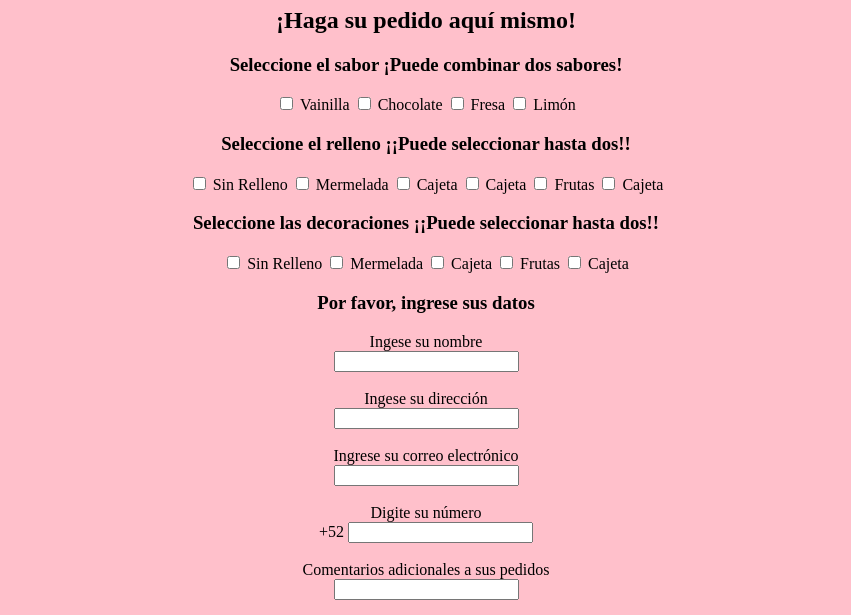
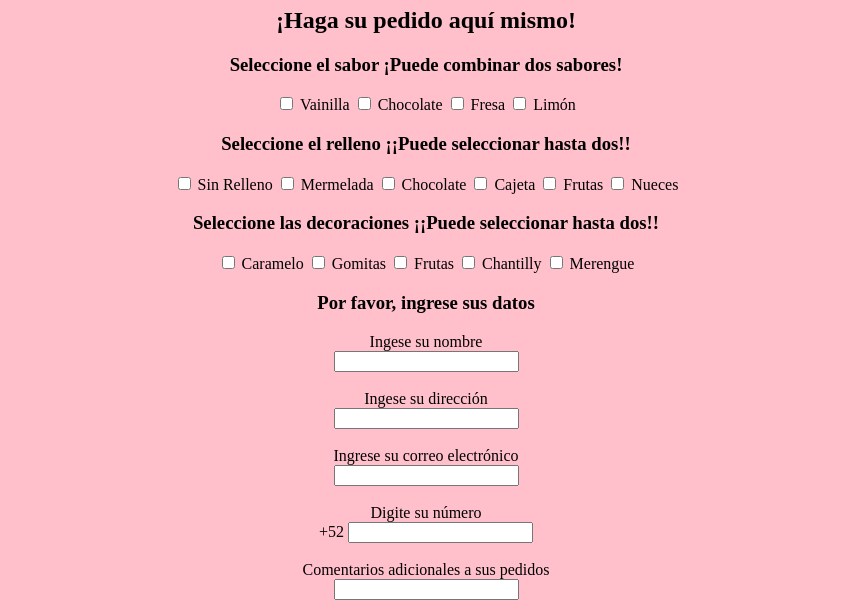
Before and after one commit to EDPY0129/PracticaHTML_Pasteleria, a plain HTML site: page index.html in a window 1280 px wide. Shown: the part 868-1483 px from the top of the page, without its empty margins (214-1065 px from the left). Drawn offline with Linux system fonts and the light colour scheme.

Commit message:
Update index.html

```diff
--- a/index.html
+++ b/index.html
@@ -72,25 +72,25 @@
         <input type="checkbox" id="r2" name="r2" value="Mermelada">
         <label for="r2">Mermelada</label>
         <input type="checkbox" id="r6" name="r6" value="Chocolate">
-        <label for="r6">Cajeta</label>
+        <label for="r6">Chocolate</label>
         <input type="checkbox" id="r3" name="r3" value="Cajeta">
         <label for="r4">Cajeta</label>
         <input type="checkbox" id="r4" name="r4" value="Frutas">
         <label for="r4">Frutas</label>
         <input type="checkbox" id="r5" name="r4"5value="Nueces">
-        <label for="r5">Cajeta</label>
+        <label for="r5">Nueces</label>
     <br>
         <h3>Seleccione las decoraciones ¡¡Puede seleccionar hasta dos!! </h3>
         <input type="checkbox" id="d1" name="d1" value="Caramelo">
-        <label for="d1">Sin Relleno</label>
+        <label for="d1">Caramelo</label>
         <input type="checkbox" id="d2" name="d2" value="Gomita">
-        <label for="d2">Mermelada</label>
+        <label for="d2">Gomitas</label>
         <input type="checkbox" id="d3" name="d3" value="Frutas">
-        <label for="d4">Cajeta</label>
-        <input type="checkbox" id="d4" name="d4" value="Chanilly">
         <label for="d4">Frutas</label>
+        <input type="checkbox" id="d4" name="d4" value="Chantilly">
+        <label for="d4">Chantilly</label>
         <input type="checkbox" id="d5" name="d4"5value="Merengue">
-        <label for="d5">Cajeta</label>
+        <label for="d5">Merengue</label>
 
     <br>
     <h3>Por favor, ingrese sus datos</h3>
```
